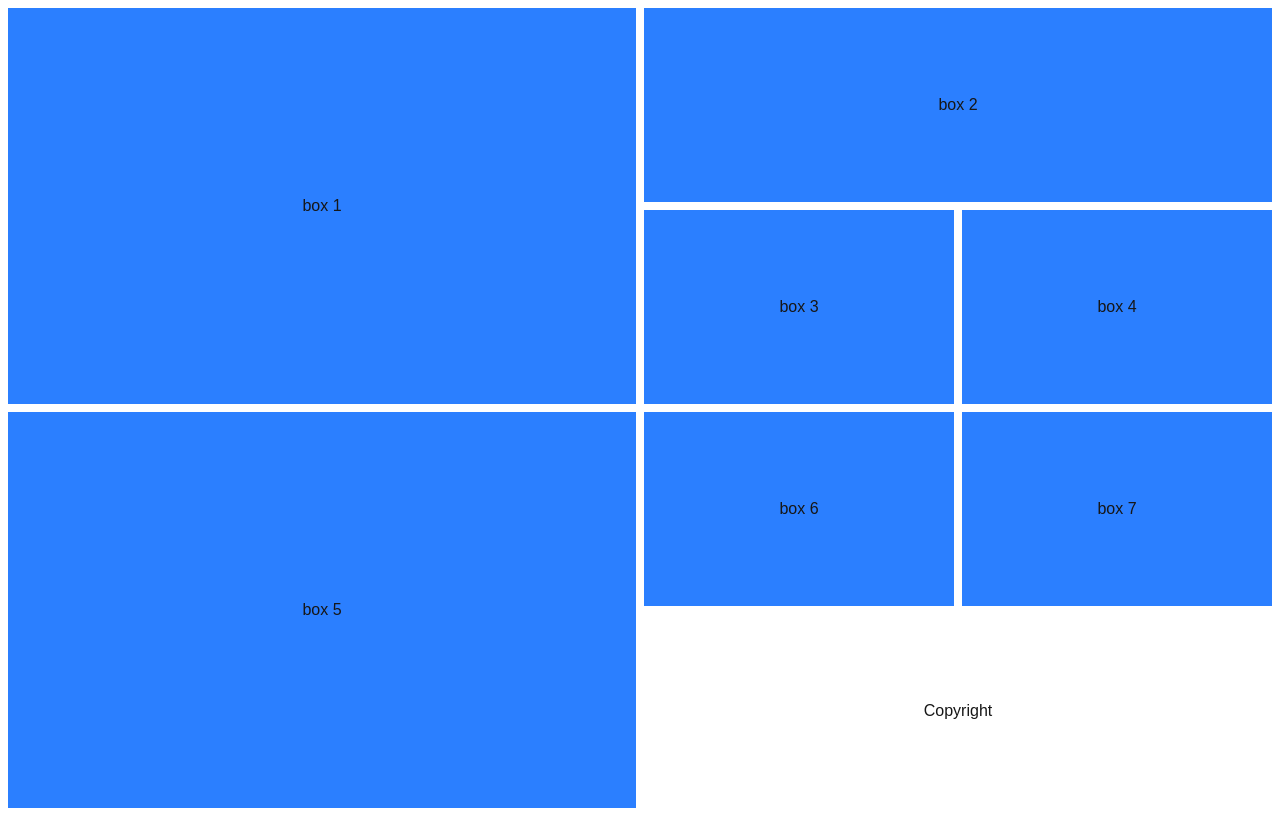
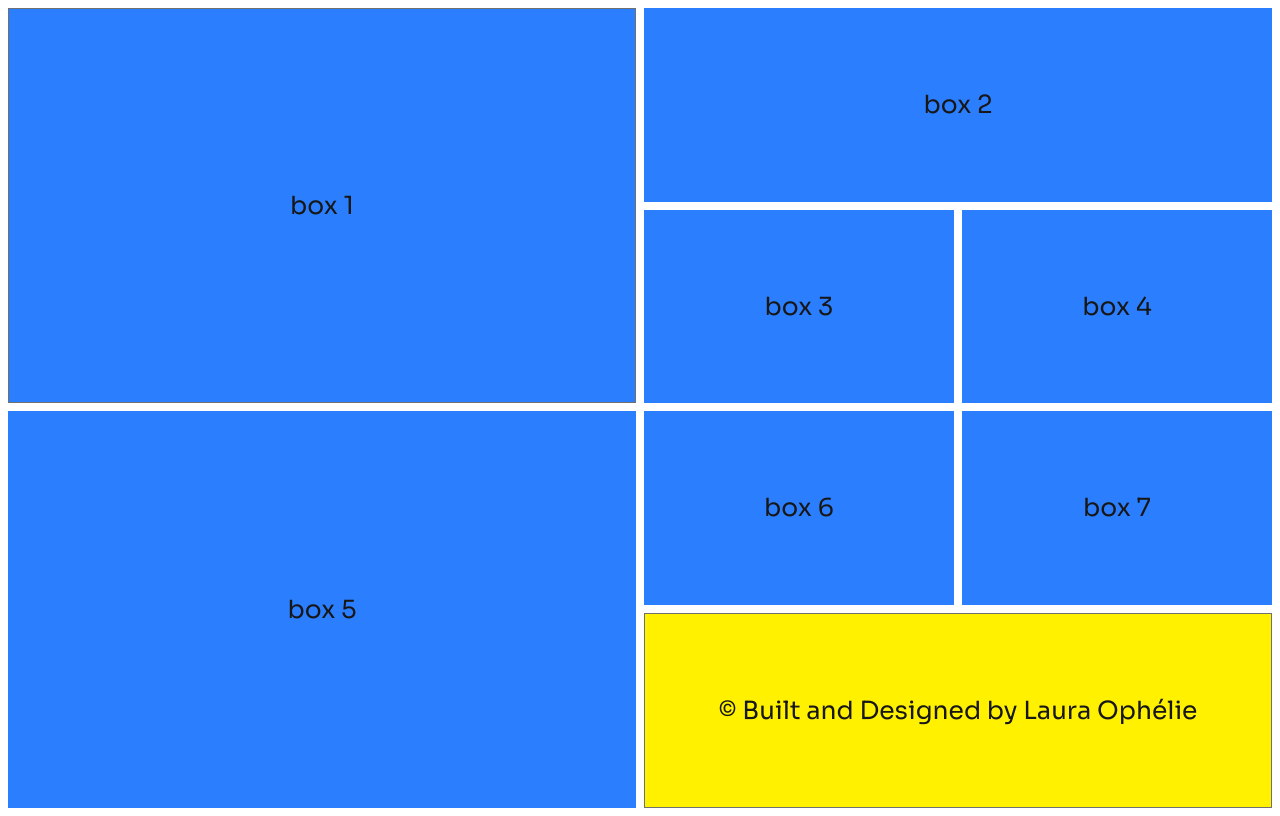
Before and after one commit to lauraophelie/laura-s-portfolio, a Next.js app: page / in a window 1280 px wide. Built offline with nearby package versions, Linux system fonts and the light colour scheme.

Commit message:
Copyright box

```diff
--- a/app/components/misc/Copyright.tsx
+++ b/app/components/misc/Copyright.tsx
@@ -2,8 +2,10 @@ import "./style.scss";
 
 export default function Copyright() {
     return (
-        <div className="col-span-2 flex items-center justify-center copyright">
-            Copyright
+        <div className="col-span-2 flex items-center justify-center copyright home-page__box">
+            <p className="copyright--text">
+                © Built and Designed by Laura Ophélie
+            </p>
         </div>
     )
 }
--- a/app/components/misc/style.scss
+++ b/app/components/misc/style.scss
@@ -0,0 +1,6 @@
+@use "../../styles/base/palette.scss" as palette;
+@use "../../styles/base/typography.scss" as typo;
+
+.copyright {
+    background-color: palette.$yellow-color;
+}
--- a/app/page.tsx
+++ b/app/page.tsx
@@ -3,9 +3,9 @@ import "./styles/pages/home.scss";
 
 export default function Home() {
   return (
-    <div className="flex flex-col flex-1 items-center justify-center py-2 px-2">
+    <div className="flex flex-col flex-1 items-center justify-center py-2 px-2 home-page">
       <main className="grid grid-cols-4 gap-2 w-full h-screen">
-        <div className="bg-blue-500 col-span-2 row-span-2 text-center flex items-center justify-center">box 1</div>
+        <div className="bg-blue-500 col-span-2 row-span-2 text-center flex items-center justify-center home-page__box">box 1</div>
         <div className="bg-blue-500 col-span-2 text-center flex items-center justify-center">box 2</div>
         <div className="bg-blue-500 flex items-center justify-center">box 3</div>
         <div className="bg-blue-500 flex items-center justify-center">box 4</div>
--- a/app/styles/base/typography.scss
+++ b/app/styles/base/typography.scss
@@ -22,14 +22,14 @@ $vivala-black-font-name: 'Vivala Black', sans-serif;
     font-size: $font-size;
 }
 
-@mixin use-sora-font($font-size, $font-weight) {
+@mixin use-sora-font($font-size, $font-weight: 400) {
     @include use-custom-font($sora-font-name, $font-size, $font-weight);
 }
 
-@mixin use-pf-champion-font($font-size, $font-weight) {
+@mixin use-pf-champion-font($font-size, $font-weight: 400) {
     @include use-custom-font($pf-champion-font-name, $font-size, $font-weight);
 }
 
-@mixin use-vivala-black-font($font-size, $font-weight) {
+@mixin use-vivala-black-font($font-size, $font-weight: 400) {
     @include use-custom-font($vivala-black-font-name, $font-size, $font-weight);
 }
--- a/app/styles/pages/home.scss
+++ b/app/styles/pages/home.scss
@@ -0,0 +1,10 @@
+@use "../../styles/base/typography.scss" as typo;
+@use "../../styles/base/mixin.scss" as mixin;
+
+.home-page {
+    @include typo.use-sora-font(25px);
+
+    &__box {
+        @include mixin.basic-border-style-box;
+    }
+}
```
